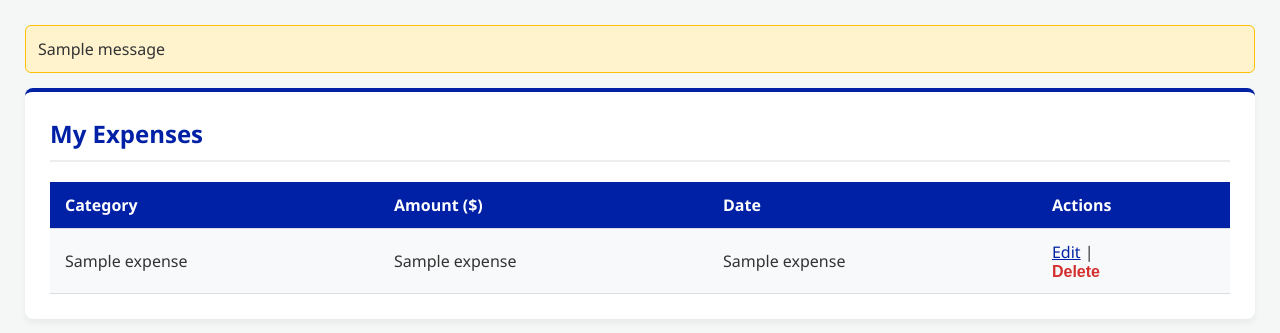
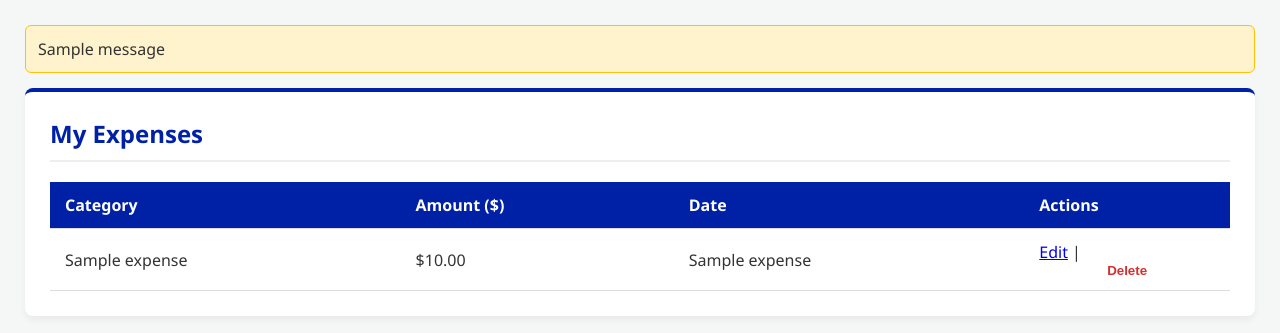
Before and after one commit to akarapanco/student-budget-tracker, a Flask app: template templates/view_expenses.html in a window 1280 px wide. Shown: the part 83-416 px from the top of the page. Run offline with Flask 3, Linux system fonts and the light colour scheme; the template is opened without the code that fills it: most values are stand-ins (such as "Sample title", 1, 10 or a date in 2020); one stand-in notice (Sample message) is shown.

Commit message:
fix number formatting on all pages

```diff
--- a/templates/financial_overview.html
+++ b/templates/financial_overview.html
@@ -7,9 +7,9 @@
 <div class="card">
     <h2>Financial Overview</h2>
     <div style="display: flex; justify-content: space-around; flex-wrap: wrap; margin-bottom: 30px;">
-        <div class="stat-box"><strong>Total Income:</strong><br>${{ overview.total_income }}</div>
-        <div class="stat-box"><strong>Total Expenses:</strong><br>${{ overview.total_expenses }}</div>
-        <div class="stat-box"><strong>Remaining:</strong><br>${{ overview.remaining }}</div>
+        <div class="stat-box"><strong>Total Income:</strong><br>${{ "{:,.2f}".format(overview.total_income|float) }}</div>
+        <div class="stat-box"><strong>Total Expenses:</strong><br>${{ "{:,.2f}".format(overview.total_expenses|float) }}</div>
+        <div class="stat-box"><strong>Remaining:</strong><br>${{ "{:,.2f}".format(overview.remaining|float) }}</div>
     </div>
 
     <h3>Spending by Category</h3>
--- a/templates/spending_summary.html
+++ b/templates/spending_summary.html
@@ -8,7 +8,7 @@
         <table>
             <tr><th>Category</th><th>Total Spent ($)</th></tr>
             {% for category, total in totals %}
-            <tr><td>{{ category }}</td><td>{{ total }}</td></tr>
+            <tr><td>{{ category }}</td><td>${{ "{:,.2f}".format(total|float) }}</td></tr>
             {% endfor %}
         </table>
     {% else %}
@@ -20,6 +20,5 @@
             {{ alert.message }}
         </div>
     {% endif %}
-
 </div>
 {% endblock %}
--- a/templates/view_expenses.html
+++ b/templates/view_expenses.html
@@ -1,33 +1,37 @@
 {% extends "layout.html" %}
-{% block title %}My Expenses{% endblock %}
+{% block title %}View Expenses{% endblock %}
 
 {% block content %}
 <div class="card">
     <h2>My Expenses</h2>
     {% if expenses %}
         <table>
+            <thead>
                 <tr>
                     <th>Category</th>
                     <th>Amount ($)</th>
                     <th>Date</th>
                     <th>Actions</th>
                 </tr>
+            </thead>
+            <tbody>
                 {% for expense in expenses %}
                 <tr>
                     <td>{{ expense[2] }}</td>
-                <td>{{ expense[3] }}</td>
+                    <td>${{ "{:,.2f}".format(expense[3]|float) }}</td>
                     <td>{{ expense[4] }}</td>
                     <td>
-                    <a href="/edit_expense/{{ expense[0] }}" style="color: var(--uf-blue);">Edit</a> |
-                    <form action="/delete_expense/{{ expense[0] }}" method="POST" style="display:inline">
-                        <button type="submit" style="background: none; color: #d32f2f; border: none; padding: 0; width: auto; font-size: inherit; cursor: pointer;">Delete</button>
+                        <a href="{{ url_for('edit_expense', expense_id=expense[0]) }}">Edit</a> |
+                        <form method="POST" action="{{ url_for('delete_expense', expense_id=expense[0]) }}" style="display:inline;">
+                            <button type="submit" style="background:none;border:none;color:#d32f2f;font-weight:bold;cursor:pointer;padding:0;">Delete</button>
                         </form>
                     </td>
                 </tr>
                 {% endfor %}
+            </tbody>
         </table>
     {% else %}
-        <p>No expenses logged. <a href="/add_expense">Add one!</a></p>
+        <p>No expenses logged yet. <a href="{{ url_for('add_expense') }}" class="cta-link">Add one now!</a></p>
     {% endif %}
 </div>
 {% endblock %}
```
Lines whose indentation alone changed are shown as unchanged.
